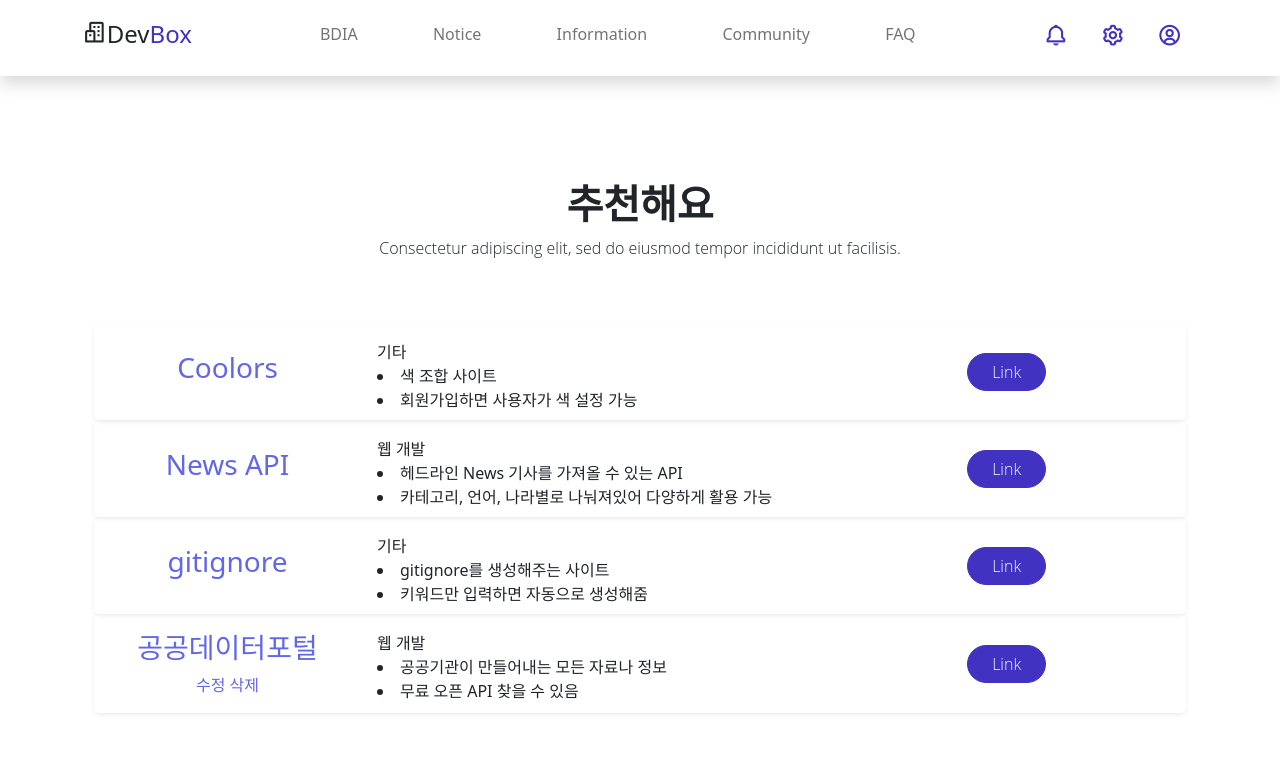
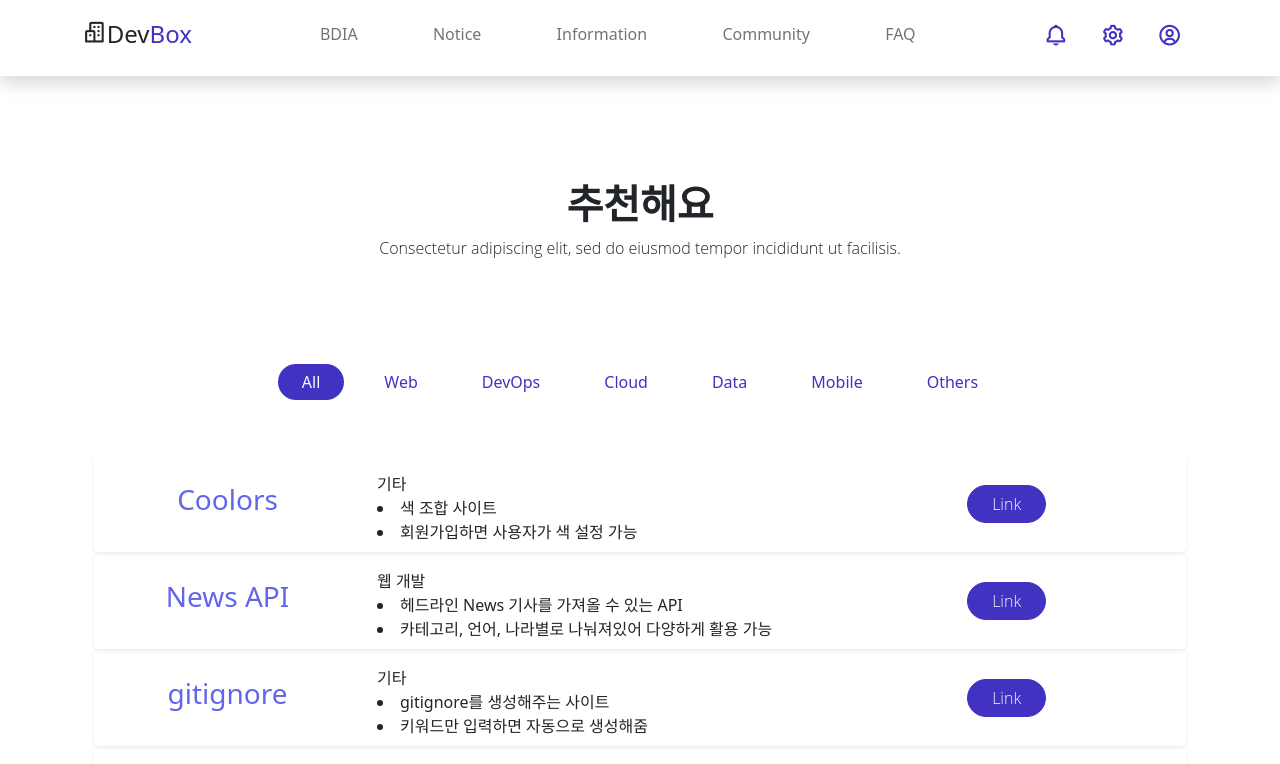
Before and after one commit to kyj4327/DevBox, a React (Create React App) app in the folder devbox_client/: page /reference/list in a window 1280 px wide. Shown: the top 764 px of the page. Built offline with nearby package versions, Linux system fonts and the light colour scheme.

Commit message:
ReferenceList 카테고리 추가 #20

```diff
--- a/devbox_client/src/pages/ReferenceList.jsx
+++ b/devbox_client/src/pages/ReferenceList.jsx
@@ -10,6 +10,17 @@ const ReferenceList = () => {
                 <div class="container py-5">
                     <h1 class="h2 semi-bold-600 text-center mt-2">추천해요</h1>
                     <p class="text-center pb-5 light-300">Consectetur adipiscing elit, sed do eiusmod tempor incididunt ut facilisis.</p>
+                    <div className="row justify-content-center my-5">
+                        <div className="filter-btns shadow-md rounded-pill text-center col-auto">
+                            <a className="filter-btn btn rounded-pill btn-outline-primary border-0 m-md-2 px-md-4 active" data-filter=".project" href="#">All</a>
+                            <a className="filter-btn btn rounded-pill btn-outline-primary border-0 m-md-2 px-md-4" data-filter=".business" href="#">Web</a>
+                            <a className="filter-btn btn rounded-pill btn-outline-primary border-0 m-md-2 px-md-4" data-filter=".marketing" href="#">DevOps</a>
+                            <a className="filter-btn btn rounded-pill btn-outline-primary border-0 m-md-2 px-md-4" data-filter=".marketing" href="#">Cloud</a>
+                            <a className="filter-btn btn rounded-pill btn-outline-primary border-0 m-md-2 px-md-4" data-filter=".marketing" href="#">Data</a>
+                            <a className="filter-btn btn rounded-pill btn-outline-primary border-0 m-md-2 px-md-4" data-filter=".marketing" href="#">Mobile</a>
+                            <a className="filter-btn btn rounded-pill btn-outline-primary border-0 m-md-2 px-md-4" data-filter=".marketing" href="#">Others</a>
+                        </div>
+                    </div>
                     <div class="pricing-list shadow-sm rounded-top rounded-3 py-sm-0 py-5">
                         <div class="row p-2">
                             <div class="pricing-list-icon col-3 text-center m-auto text-secondary ml-5 py-2">
```
